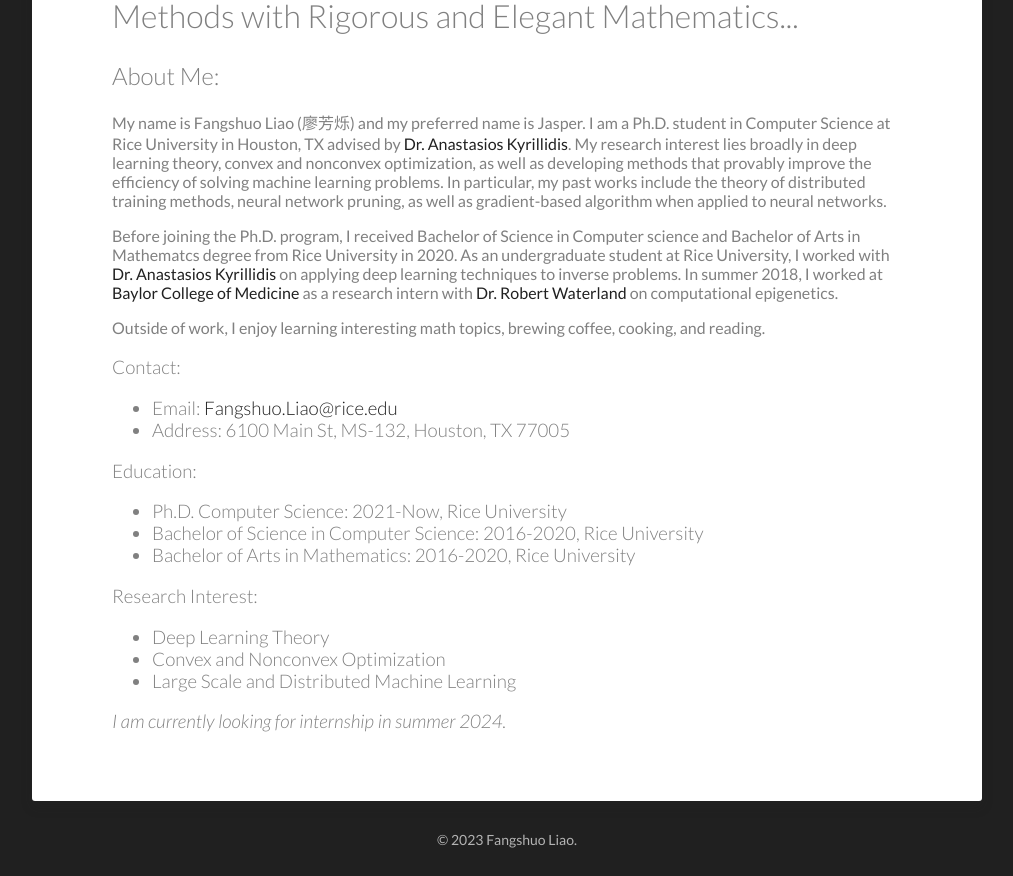
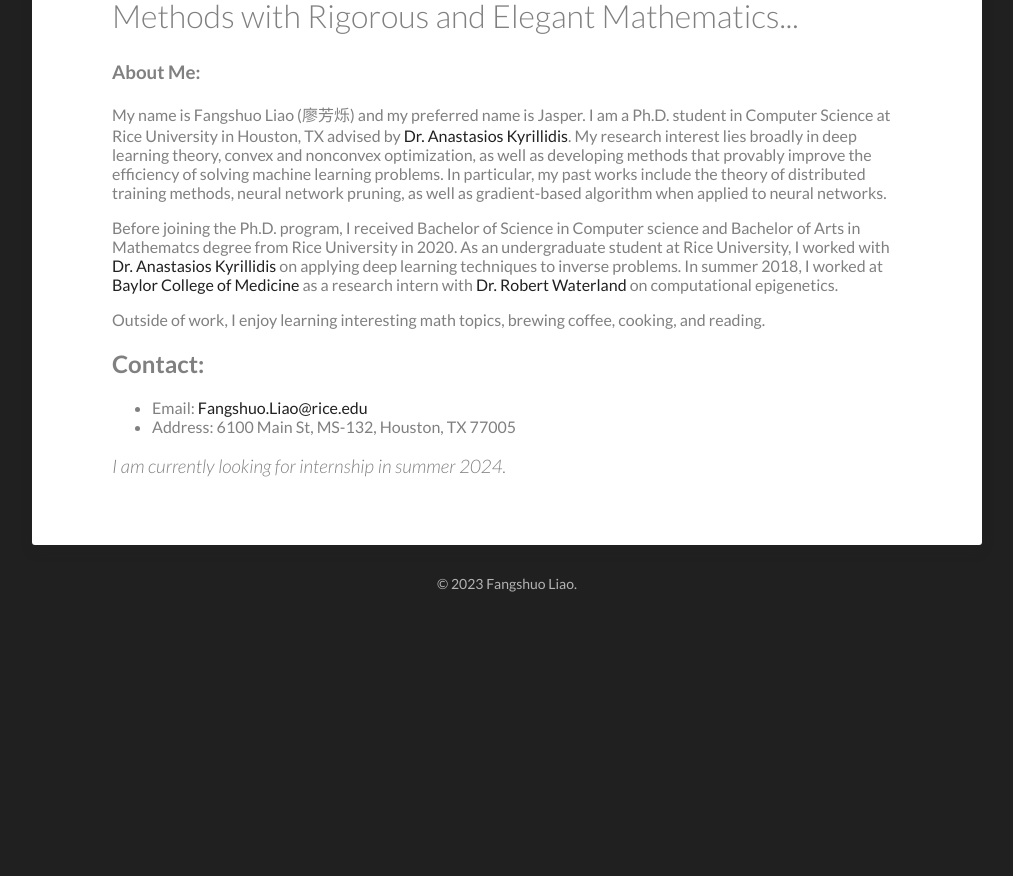
Before and after one commit to JasperLiao/JasperLiao.github.io, a Jekyll site: the page built from index.html, in a window 1280 px wide. Shown: the part 997-1873 px from the top of the page, without its empty margins (133-1146 px from the left). Built offline with Jekyll 4.4.1, drawn with Linux system fonts in a browser that asks for light colours; the list of posts is cut into pages by our own code; after the commit the page ends 1617 px from its top, so only the background shows below that.

Commit message:
revise about me

```diff
--- a/index.html
+++ b/index.html
@@ -11,9 +11,9 @@
             Aiming at Explaining and Enhancing Machine Learning Methods with Rigorous and Elegant Mathematics...
         </h1>
 
-        <h2 class="entry-subtitle">
-            About Me:
-        </h2>
+        <h3 class="entry-subtitle">
+            <strong>About Me:</strong>
+        </h3>
 
         <p>
         My name is Fangshuo Liao (廖芳烁) and my preferred name is Jasper. I am a Ph.D. student in Computer Science at Rice University in Houston, TX advised by <a href="https://akyrillidis.github.io/about/">Dr. Anastasios Kyrillidis</a>. My research interest lies broadly in deep learning theory, convex and nonconvex optimization, as well as developing methods that provably improve the efficiency of solving machine learning problems. In particular, my past works include the theory of distributed training methods, neural network pruning, as well as gradient-based algorithm when applied to neural networks.
@@ -27,24 +27,16 @@
         Outside of work, I enjoy learning interesting math topics, brewing coffee, cooking, and reading.
         </p>
 
-        <h3 class="entry-subtitle">
-            Contact:
+        <h2 class="entry-subtitle">
+            <strong>Contact:</strong>
+        </h2>
+        <p>
             <ul>
                 <li>Email: <a href="mailto:Fangshuo.Liao@rice.edu">Fangshuo.Liao@rice.edu</a></li>
                 <li>Address: 6100 Main St, MS-132, Houston, TX 77005</li>
             </ul>
-            Education:
-            <ul>
-                <li>Ph.D. Computer Science: 2021-Now, Rice University</li>
-                <li>Bachelor of Science in Computer Science: 2016-2020, Rice University</li>
-                <li>Bachelor of Arts in Mathematics: 2016-2020, Rice University</li>
-            </ul>
-            Research Interest:
-            <ul>
-                <li>Deep Learning Theory</li>
-                <li>Convex and Nonconvex Optimization</li>
-                <li>Large Scale and Distributed Machine Learning</li>
-            </ul>
+        </p>
+        <h3 class="entry-subtitle">
             <em>I am currently looking for internship in summer 2024.</em>
         </h3>
     </header>
```
